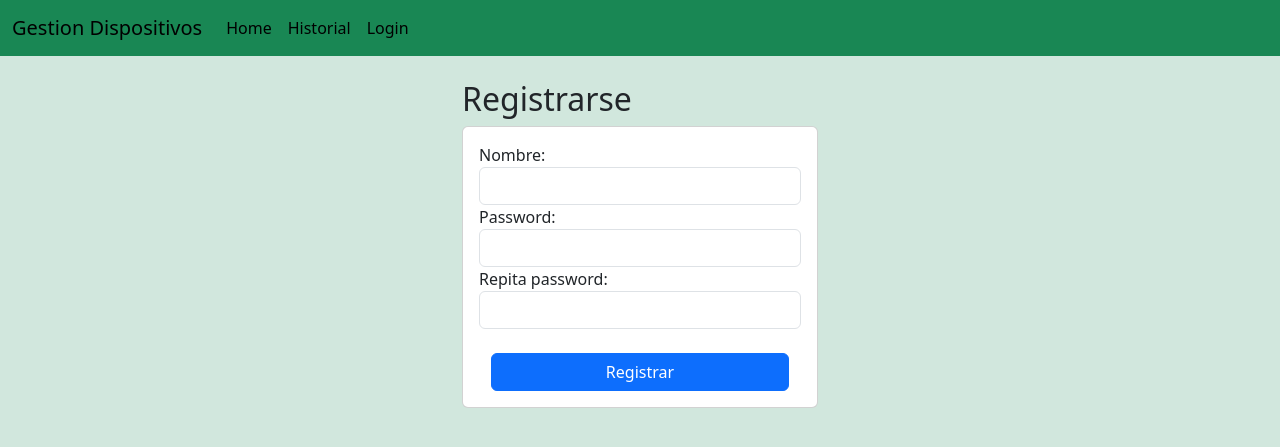
After one commit to echevarneluciano/MKTcon, a Django app: page /signup in a window 1280 px wide. The commit adds this page. Shown: the top 447 px of the page. Run offline with Django 4.2, Linux system fonts and the light colour scheme; some libraries are stand-ins or nearby versions.

Commit message:
autenticacion

```diff
--- a/MacAmb/models.py
+++ b/MacAmb/models.py
@@ -1,3 +1,4 @@
+from django import forms
 from django.db import models
 from macaddress.fields import MACAddressField
 
--- /dev/null
+++ b/MacAmb/templates/signup.html
@@ -0,0 +1,41 @@
+{% extends 'template.html' %}
+{% block title %} Signup {% endblock %}
+
+{% block body %}
+{% if messages %}
+      {% for message in messages %}
+      <div class="alert alert-warning alert-dismissible fade show" role="alert">
+        <strong>{{ message }}</strong>
+        <button type="button" class="btn-close" data-bs-dismiss="alert" aria-label="Close"></button>
+      </div>
+      {% endfor %}
+      {% endif %}
+<div class="row">
+    <div class="col-md-4 offset-md-4">
+    <h2>Registrarse</h2>
+<div class="card">
+    <div class="card-body">
+        <form action="signup/registrar" method="POST">
+            {% csrf_token %}
+            <div class="form-group">
+                <label for="nombre"> Nombre: </label>
+                <input class="form-control" type="text" name="nombre" id="nombre" required>
+            </div>
+            <div class="form-group">
+                <label for="password1"> Password: </label>
+                <input class="form-control" type="password" name="password1" id="password1">
+            </div>
+            <div class="form-group">
+                <label for="password2">Repita password: </label>
+                <input class="form-control" type="password" name="password2" id="password2">
+            </div>
+            <br>
+            <div class="form-group row px-4">
+                <button class="btn btn-primary" type="submit">Registrar</button>
+            </div>
+        </form>
+    </div>
+</div>
+</div>
+</div>
+{% endblock %}
--- a/MacAmb/templates/template.html
+++ b/MacAmb/templates/template.html
@@ -21,12 +21,21 @@
           </button>
           <div class="collapse navbar-collapse" id="navbarNav">
             <ul class="navbar-nav">
-              <li class="nav-item">
+              <li class="nav-item ">
                 <a class="nav-link active" aria-current="page" href="/">Home</a>
               </li>
               <li class="nav-item">
                 <a class="nav-link active" aria-current="page" href="/">Historial</a>
               </li>
+            {% if user.is_authenticated %}
+              <li class="nav-item">
+                <a class="nav-link active" aria-current="page" href="logout">Logout</a>
+              </li>
+            {% else %}
+              <li class="nav-item">
+                <a class="nav-link active" aria-current="page" href="login">Login</a>
+              </li>
+            {% endif %}
             </ul>
           </div>
         </div>
--- a/MacAmb/urls.py
+++ b/MacAmb/urls.py
@@ -3,6 +3,11 @@ from MacAmb import views
 
 urlpatterns = [
     path('', views.home, name='home'),
+    path('signup', views.signup, name='signup'),
+    path('login', views.login, name='login'),
+    path('logout', views.signout, name='logout'),
+    path('login/logear', views.logear, name='logear'),
+    path('signup/registrar', views.registrar, name='registrar'),
     path('agregarMac', views.agregarMac, name='agregarMac'),
     path('borrarMac/<int:id>', views.borrarMac, name='borrarMac'),
     path('editarMac/<int:id>', views.editarMac, name='editarMac'),
--- a/MacAmb/views.py
+++ b/MacAmb/views.py
@@ -1,9 +1,60 @@
 from django.shortcuts import render, redirect
 from .models import Mac
 from django.contrib import messages
+from django.contrib.auth.models import User
+from django.contrib.auth import login, logout, authenticate
 from .devices import radius
 
 # Create your views here.
+
+
+def signup(request):
+    return render(request, 'signup.html')
+
+
+def signout(request):
+    logout(request)
+    return redirect('/login')
+
+
+def login(request):
+    return render(request, 'login.html')
+
+
+def logear(request):
+    try:
+        nombre1 = request.POST['nombre']
+        password1 = request.POST['password']
+        user = authenticate(request, username=nombre1, password=password1)
+        if (user is not None):
+            login(request, user)
+            messages.success(request, 'Cuenta logeada')
+            return redirect('/')
+        else:
+            messages.error(request, 'Error, en iniciar sesion')
+            return redirect('/login')
+    except:
+        messages.error(request, 'Error, en iniciar sesion')
+        return redirect('/login')
+
+
+def registrar(request):
+    try:
+        nombre = request.POST['nombre']
+        password1 = request.POST['password1']
+        password2 = request.POST['password2']
+        if password1 == password2:
+            user = User.objects.create_user(
+                username=nombre, password=password1)
+            user.save()
+        print(user)
+        login(request, user)
+        messages.success(request, 'Cuenta creada')
+        return redirect('/')
+    except:
+        messages.error(
+            request, 'Error, en registrar cuenta o cuenta existente')
+        return redirect('/signup')
 
 
 def home(request):
```
Also changed, not shown: MacAmb/templates/login.html (added, +37 -0 lines), macdb.sqlite3.
